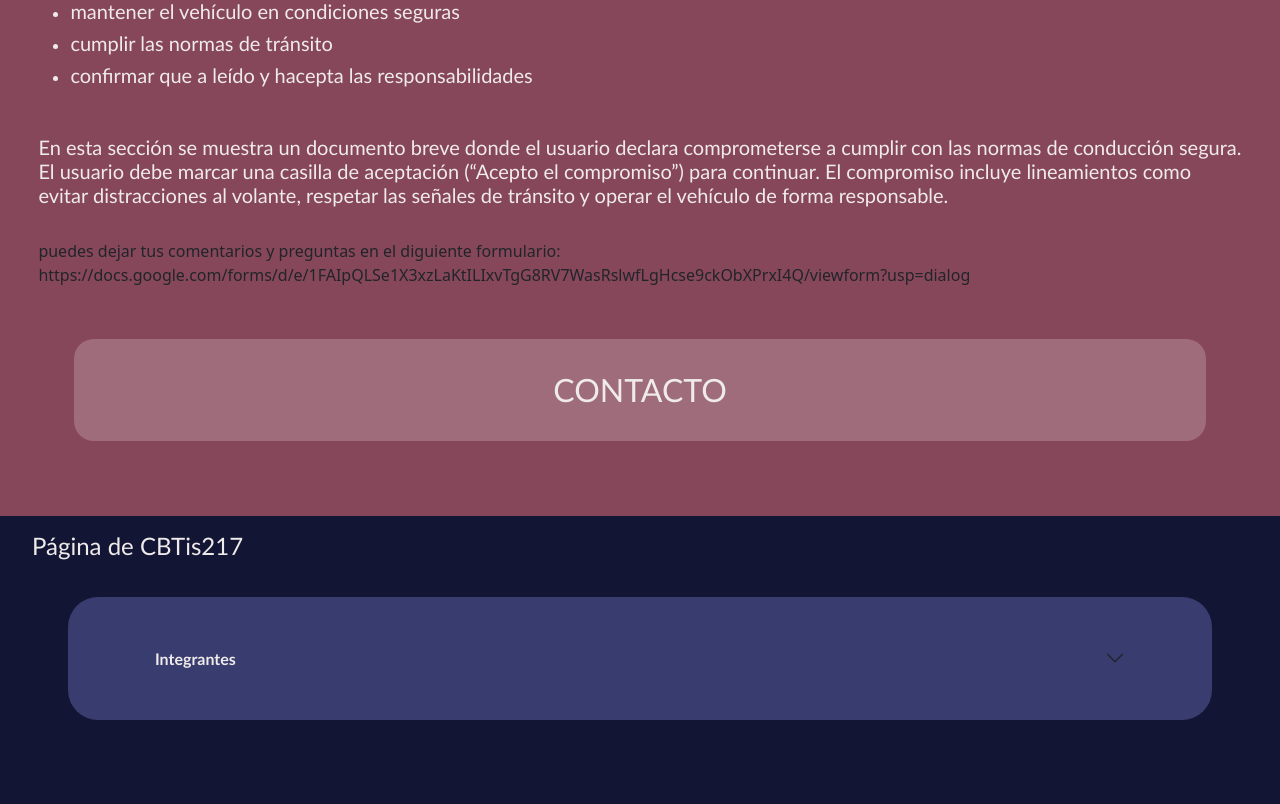
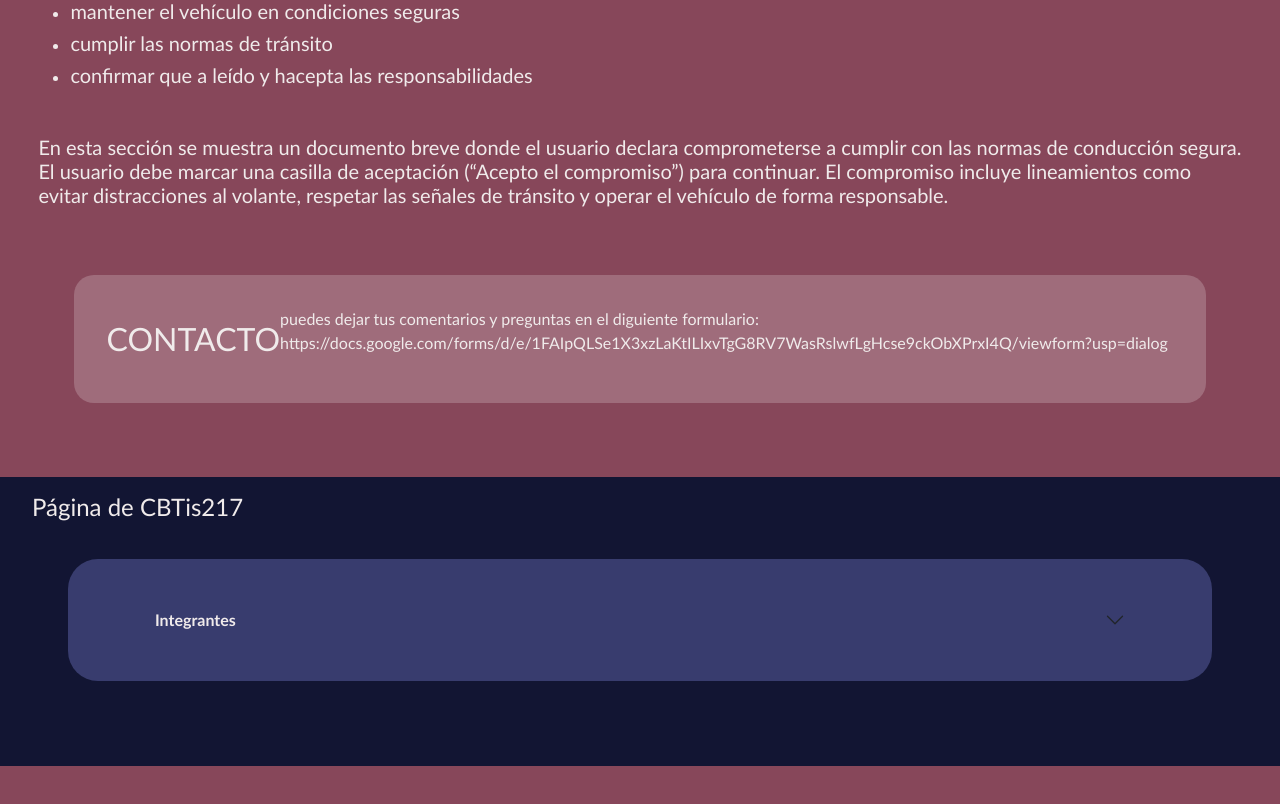
Before and after one commit to RAF28gitH/RINOS-EN-MOVIMIENTO, a PHP site: page /contacto-compromiso.php in a window 1280 px wide. Shown: the part 567-1371 px from the top of the page. After the commit the page ends 1333 px from the top, so only its background shows below. Run offline with PHP 8.4, Linux system fonts and the light colour scheme.

Commit message:
Update contacto-compromiso.php
no

```diff
--- a/sitio/frontend/contacto-compromiso.php
+++ b/sitio/frontend/contacto-compromiso.php
@@ -66,9 +66,9 @@
                     respetar las señales de tránsito y operar el vehículo de forma responsable.
                 </h5>
                 <br>
-                <p> puedes dejar tus comentarios y preguntas en el diguiente formulario: https://docs.google.com/forms/d/e/1FAIpQLSe1X3xzLaKtILIxvTgG8RV7WasRslwfLgHcse9ckObXPrxI4Q/viewform?usp=dialog</p>
                 <div class="recuadro-page d-flex justify-content-center">
                     <h2 class="text">CONTACTO</h2>
+                    <p class="text"> puedes dejar tus comentarios y preguntas en el diguiente formulario: https://docs.google.com/forms/d/e/1FAIpQLSe1X3xzLaKtILIxvTgG8RV7WasRslwfLgHcse9ckObXPrxI4Q/viewform?usp=dialog</p>
                 </div>
             </section>
         </div>
```
